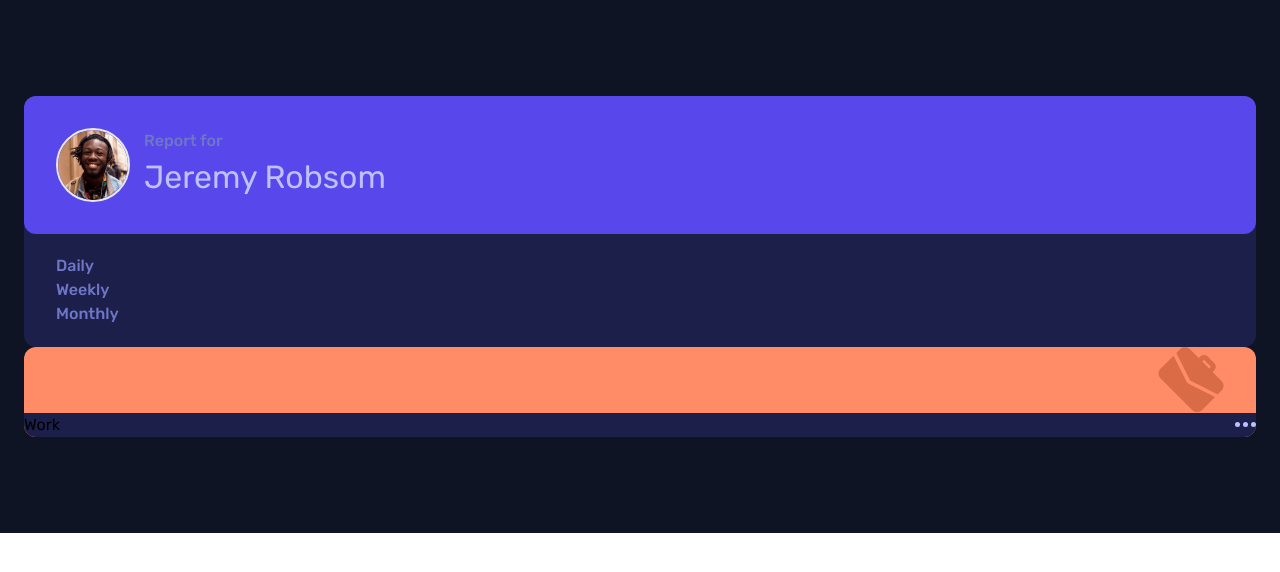
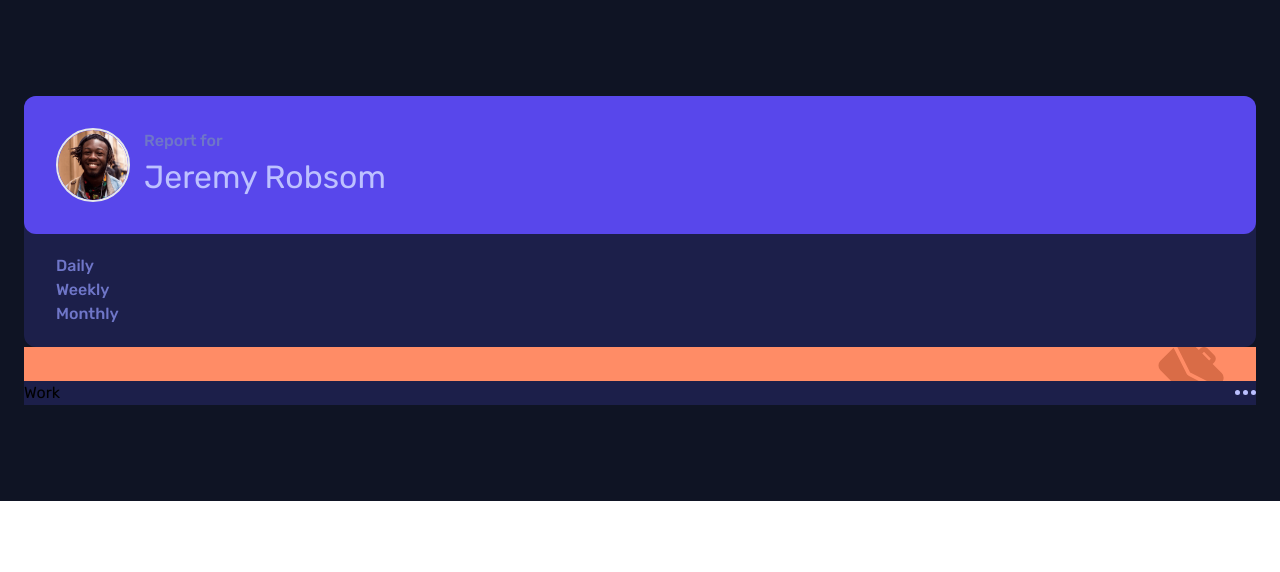
Before and after one commit to elvisowusu/Time-Tracker, a React (Vite) app: page / in a window 1280 px wide. Shown: the top 572 px of the page. Built offline with nearby package versions, Linux system fonts and the light colour scheme.

Commit message:
Refactor MainComponent layout

```diff
--- a/src/MainComponent.jsx
+++ b/src/MainComponent.jsx
@@ -42,8 +42,8 @@ function MainComponent() {
 
 
            <div className='w-full lg:grid-cols-3'>
-            <div className={`relative bg-Lightredwork overflow-hidden rounded-xl`}>
-                    <div className='flex justify-end item px-[2rem]'><img className={`w-[4.1rem]`} src={work} alt="" /></div>
+            <div className={`rounded-xl`}>
+                    <div className='flex justify-end item px-[2rem] bg-Lightredwork relative h-[2.1rem] overflow-hidden'><img className={`w-[4.1rem] absolute -top-2`} src={work} alt="" /></div>
                     <div className='bg-Darkblue'>
                         <div className='flex items-center justify-between'><p>Work</p><img src={ellipsis} alt="" /></div>
                     </div>
```
